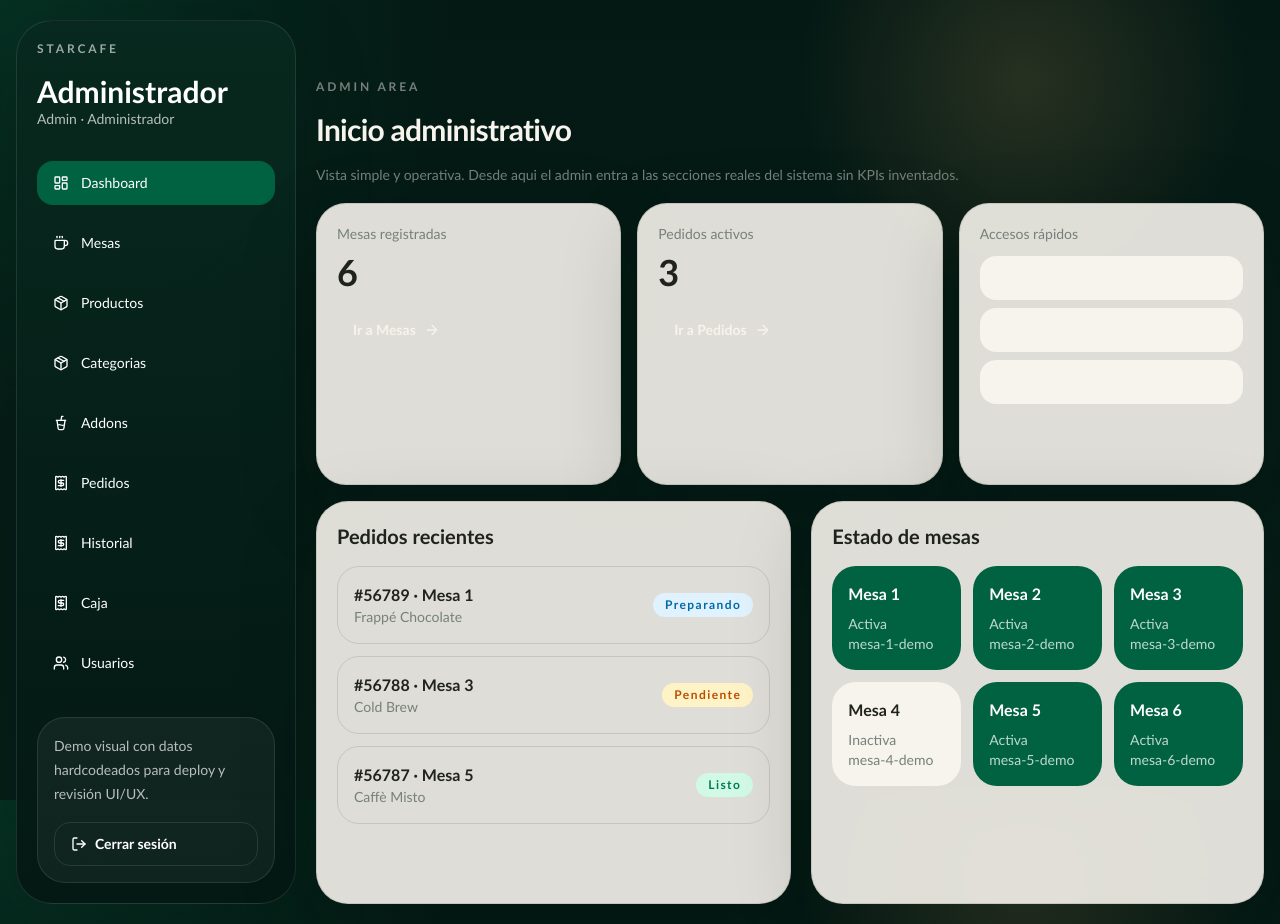
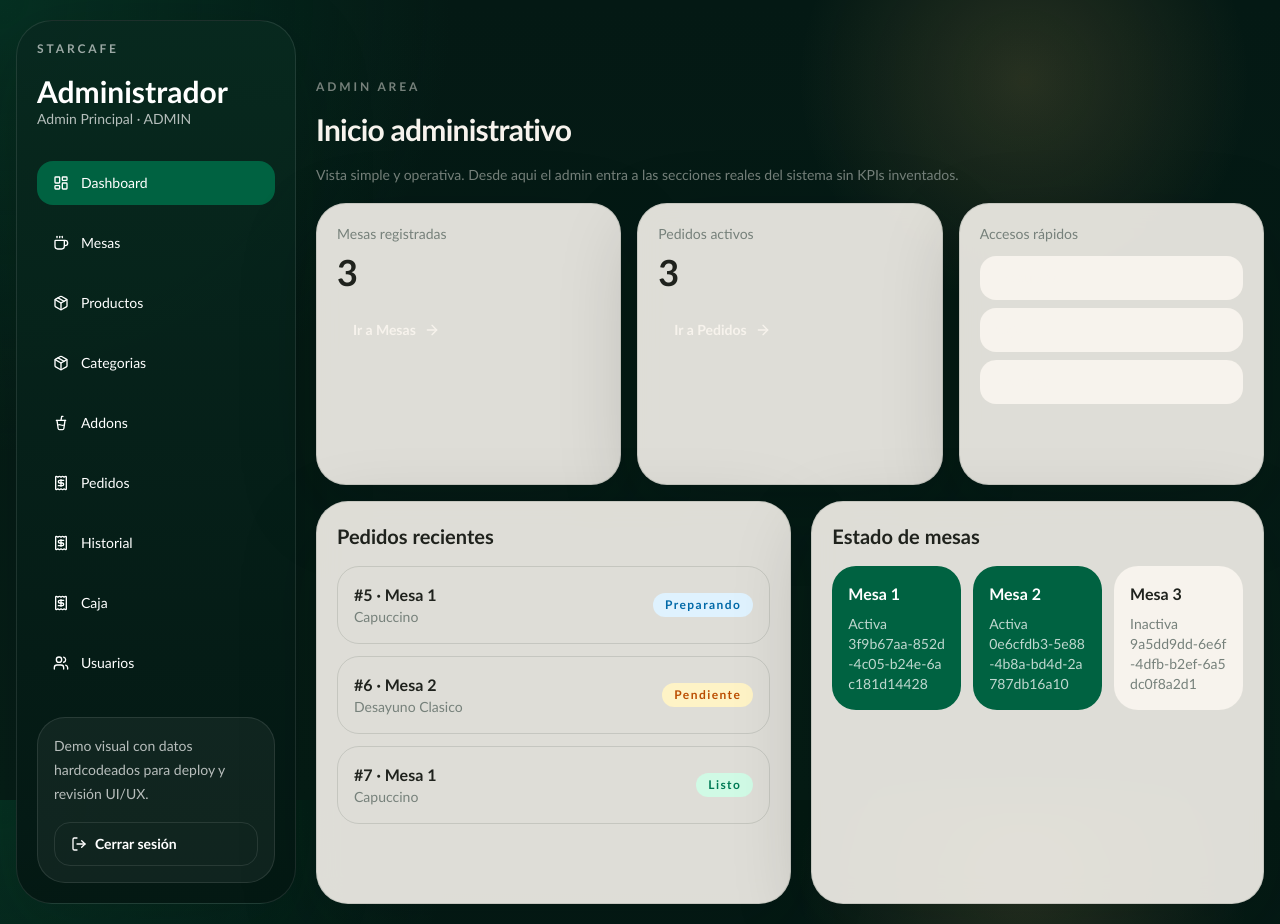
Before and after one commit to StarCafe/Frontend-SC, a Next.js app: page /admin/dashboard in a window 1280 px wide. Built offline with nearby package versions, Linux system fonts and the light colour scheme.

Commit message:
feat: fix the customer view.

```diff
--- a/src/modules/auth/presentation/components/login-form.tsx
+++ b/src/modules/auth/presentation/components/login-form.tsx
@@ -1,15 +1,37 @@
 "use client";
 
+import Link from "next/link";
 import { zodResolver } from "@hookform/resolvers/zod";
+import { Coffee, QrCode, ShieldCheck, UtensilsCrossed } from "lucide-react";
+import { useRouter } from "next/navigation";
 import { useForm } from "react-hook-form";
 import { toast } from "sonner";
-import Link from "next/link";
-import { Coffee, ShieldCheck } from "lucide-react";
 import { loginSchema, type LoginFormValues } from "@/modules/auth/application/schemas/login.schema";
 import { Button } from "@/shared/components/ui/button";
 import { Card } from "@/shared/components/ui/card";
 import { Input } from "@/shared/components/ui/input";
-import { useRouter } from "next/navigation";
+import { cn } from "@/shared/utils/cn";
+
+const accessOptions = [
+  {
+    key: "ADMIN",
+    label: "ADMIN",
+    href: "/admin/login",
+    icon: ShieldCheck,
+  },
+  {
+    key: "KITCHEN",
+    label: "KITCHEN",
+    href: "/kitchen/login",
+    icon: UtensilsCrossed,
+  },
+  {
+    key: "CLIENT",
+    label: "CLIENTE",
+    href: "/mesa/demo-qr-token",
+    icon: QrCode,
+  },
+] as const;
 
 export function LoginForm({
   role,
@@ -45,18 +67,39 @@ export function LoginForm({
             </div>
             <div>
               <h2 className="text-4xl font-semibold">StarCafe</h2>
-              <p className="text-white/70">Modern. Warm. Fast.</p>
+              <p className="text-white/70">Selecciona tu vista</p>
             </div>
           </div>
+
           <p className="max-w-lg text-lg leading-8 text-white/72">
-            Sistema premium para cafeterías con experiencia cálida para clientes, visibilidad total para administración y velocidad real en cocina.
+            Entra a la vista que quieras revisar para el deploy visual.
           </p>
+
           <div className="grid gap-4 sm:grid-cols-3">
-            {["Cálido", "Rápido", "Premium"].map((item) => (
-              <div key={item} className="rounded-[28px] border border-white/10 bg-white/5 p-4 text-center">
-                <p className="text-sm uppercase tracking-[0.16em] text-white/60">{item}</p>
-              </div>
-            ))}
+            {accessOptions.map((option) => {
+              const Icon = option.icon;
+              const active =
+                (role === "ADMIN" && option.key === "ADMIN") ||
+                (role === "KITCHEN" && option.key === "KITCHEN");
+
+              return (
+                <Link
+                  key={option.key}
+                  href={option.href}
+                  className={cn(
+                    "rounded-[28px] border p-4 text-center transition",
+                    active
+                      ? "border-[var(--color-accent)] bg-[var(--color-accent)]/18 text-white"
+                      : "border-white/10 bg-white/5 text-white/75 hover:bg-white/10",
+                  )}
+                >
+                  <div className="flex items-center justify-center gap-2">
+                    <Icon className="h-4 w-4" />
+                    <p className="text-sm uppercase tracking-[0.16em]">{option.label}</p>
+                  </div>
+                </Link>
+              );
+            })}
           </div>
         </div>
       </section>
@@ -80,7 +123,11 @@ export function LoginForm({
 
           <label className="section-grid gap-2">
             <span className="text-sm font-medium text-[var(--color-ink)]">Correo</span>
-            <Input type="email" placeholder={role === "ADMIN" ? "admin@starcafe.com" : "kitchen@starcafe.com"} {...form.register("email")} />
+            <Input
+              type="email"
+              placeholder={role === "ADMIN" ? "admin@starcafe.com" : "kitchen@starcafe.com"}
+              {...form.register("email")}
+            />
             {form.formState.errors.email ? (
               <span className="text-sm text-[var(--color-danger)]">{form.formState.errors.email.message}</span>
             ) : null}
@@ -94,20 +141,9 @@ export function LoginForm({
             ) : null}
           </label>
 
-          <div className="rounded-[24px] bg-[var(--color-surface)] p-4 text-sm text-[var(--color-muted)]">
-            Esta versión es totalmente hardcodeada para deploy visual. El botón solo navega entre pantallas demo.
-          </div>
-
           <Button className="w-full" disabled={form.formState.isSubmitting} type="submit">
             Ingresar al demo
           </Button>
-
-          <div className="flex flex-wrap items-center justify-between gap-3 text-sm text-[var(--color-muted)]">
-            <span>Cliente QR</span>
-            <Link className="font-semibold text-[var(--color-primary)]" href="/mesa/demo-qr-token">
-              Ver experiencia pública
-            </Link>
-          </div>
         </form>
       </Card>
     </div>
--- a/src/modules/public-ordering/presentation/components/public-ordering-screen.tsx
+++ b/src/modules/public-ordering/presentation/components/public-ordering-screen.tsx
@@ -4,9 +4,10 @@ import { useMemo, useState } from "react";
 import { ArrowLeft, Clock3, Plus, ShoppingBag, Star } from "lucide-react";
 import {
   demoMenuTabs,
-  demoOrders,
+  demoPublicTableSession,
+  demoPublicTableSessionEmpty,
+  demoPublicTableSessionFull,
   demoProducts,
-  demoTables,
 } from "@/shared/mock/starcafe-demo";
 import { Button } from "@/shared/components/ui/button";
 import { Card } from "@/shared/components/ui/card";
@@ -19,7 +20,12 @@ export function PublicOrderingScreen({ qrToken }: { qrToken: string }) {
   const [activeTab, setActiveTab] = useState("Todos");
   const [selectedId, setSelectedId] = useState(demoProducts[0]?.id ?? 1);
   const [cart, setCart] = useState<Record<number, number>>({ 1: 2, 2: 1 });
-  const table = demoTables.find((item) => item.qrToken === qrToken) ?? demoTables[0];
+  const session = qrToken === "0e6cfdb3-5e88-4b8a-bd4d-2a787db16a10"
+    ? demoPublicTableSessionFull
+    : qrToken === "demo-qr-token"
+      ? demoPublicTableSessionEmpty
+      : demoPublicTableSession;
+  const table = session.table;
   const selectedProduct = demoProducts.find((item) => item.id === selectedId) ?? demoProducts[0];
   const filteredProducts = activeTab === "Todos"
     ? demoProducts
@@ -48,8 +54,16 @@ export function PublicOrderingScreen({ qrToken }: { qrToken: string }) {
               </div>
               <div className="flex items-center gap-2 rounded-2xl bg-white/8 px-4 py-3 text-sm text-white/70">
                 <Clock3 className="h-4 w-4" />
-                Cupos restantes: 2
+                Cupos restantes: {session.remainingSlots}
               </div>
+            </div>
+
+            <div className="mt-4 rounded-[24px] bg-white/6 px-4 py-3 text-sm text-white/75">
+              {session.canCreateMoreOrders
+                ? session.activeOrdersCount > 0
+                  ? "Tienes pedidos en curso. Puedes seguir agregando productos."
+                  : "Empieza tu pedido desde esta mesa."
+                : "Esta mesa ya alcanzo el maximo de pedidos activos."}
             </div>
 
             <div className="mt-5 flex gap-3 overflow-x-auto pb-1">
@@ -150,7 +164,7 @@ export function PublicOrderingScreen({ qrToken }: { qrToken: string }) {
                 </div>
               </div>
               <div className="mt-4 grid gap-3">
-                {demoOrders.slice(0, 2).map((order) => (
+                {session.activeOrders.length ? session.activeOrders.map((order) => (
                   <div key={order.id} className="rounded-[22px] bg-white/6 p-4">
                     <div className="flex items-center justify-between gap-2">
                       <div>
@@ -160,7 +174,11 @@ export function PublicOrderingScreen({ qrToken }: { qrToken: string }) {
                       <StatusBadge status={order.status} label={order.shortStatus} />
                     </div>
                   </div>
-                ))}
+                )) : (
+                  <div className="rounded-[22px] bg-white/6 p-4 text-sm text-white/65">
+                    Aun no hay pedidos activos para esta mesa.
+                  </div>
+                )}
               </div>
             </Card>
           </div>
--- a/src/shared/components/ui/input.tsx
+++ b/src/shared/components/ui/input.tsx
@@ -5,7 +5,7 @@ export function Input({ className, ...props }: InputHTMLAttributes<HTMLInputElem
   return (
     <input
       className={cn(
-        "h-12 w-full rounded-2xl border border-[var(--color-border)] bg-white/90 px-4 text-sm outline-none transition placeholder:text-[var(--color-muted)] focus:border-[var(--color-primary)] focus:ring-4 focus:ring-[rgba(159,79,36,0.12)]",
+        "h-12 w-full rounded-2xl border border-[var(--color-border)] bg-white/90 px-4 text-sm text-[var(--color-ink)] caret-[var(--color-primary)] outline-none transition placeholder:text-[var(--color-muted)] focus:border-[var(--color-primary)] focus:ring-4 focus:ring-[rgba(159,79,36,0.12)]",
         className,
       )}
       {...props}
--- a/src/shared/mock/starcafe-demo.ts
+++ b/src/shared/mock/starcafe-demo.ts
@@ -1,4 +1,11 @@
-export type DemoStatus = "PENDING" | "PREPARING" | "READY" | "PAID" | "CANCELLED" | "ACTIVE" | "INACTIVE";
+export type DemoStatus =
+  | "PENDING"
+  | "PREPARING"
+  | "READY"
+  | "PAID"
+  | "CANCELLED"
+  | "ACTIVE"
+  | "INACTIVE";
 
 export interface DemoProduct {
   id: number;
@@ -40,209 +47,319 @@ export interface DemoOrder {
   items: DemoOrderItem[];
 }
 
+export interface DemoPublicTableSession {
+  table: DemoTable;
+  activeOrdersCount: number;
+  remainingSlots: number;
+  canCreateMoreOrders: boolean;
+  activeOrders: DemoOrder[];
+}
+
 export const demoPalette = [
   { name: "Verde principal", hex: "#006241" },
-  { name: "Verde oscuro", hex: "#13251F" },
   { name: "Crema", hex: "#F7F3ED" },
+  { name: "Carbón", hex: "#1E1E1E" },
   { name: "Caramelo", hex: "#C89A58" },
-  { name: "Carbón", hex: "#1E1E1E" },
   { name: "Verde suave", hex: "#E3E9E1" },
 ];
 
 export const demoAdminUser = {
-  name: "Admin",
-  roleLabel: "Administrador",
+  name: "Admin Principal",
+  roleLabel: "ADMIN",
   avatar: "A",
 };
 
 export const demoKitchenUser = {
-  name: "Camila",
-  roleLabel: "Kitchen lead",
-  avatar: "C",
+  name: "Cocina 1",
+  roleLabel: "KITCHEN",
+  avatar: "K",
 };
 
 export const demoStats = [
-  { label: "Ventas Totales", value: "$1,248.50", change: "+12.5% vs ayer" },
-  { label: "Pedidos", value: "48", change: "+8.3% vs ayer" },
-  { label: "Clientes", value: "76", change: "+5.2% vs ayer" },
-  { label: "Mesas Activas", value: "8", change: "de 20 mesas" },
+  { label: "Mesas activas", value: "2", change: "1 fuera de servicio" },
+  { label: "Pedidos activos", value: "3", change: "2 en mesa 1, 1 en mesa 2" },
+  { label: "Productos", value: "6", change: "1 no disponible" },
+  { label: "Usuarios", value: "4", change: "1 cocina inactiva" },
 ];
 
 export const demoProducts: DemoProduct[] = [
   {
     id: 1,
-    name: "Frappé Chocolate",
-    description: "Helado, cremoso y con un swirl oscuro de cacao.",
-    price: 17,
-    category: "Frappuccino",
-    accent: "from-[#5B371E] via-[#8C5B34] to-[#F2E2C6]",
-    subtitle: "32 unidades",
+    name: "Capuccino",
+    description: "Café con leche espumada.",
+    price: 12.5,
+    category: "Cafes",
+    accent: "from-[#7A5438] via-[#B78B67] to-[#F1DFC9]",
+    subtitle: "Disponible",
     available: true,
     featured: true,
   },
   {
     id: 2,
-    name: "Cold Brew",
-    description: "Café frío intenso, limpio y muy refrescante.",
-    price: 12,
-    category: "Frío",
-    accent: "from-[#241A15] via-[#432C1F] to-[#8C5A2E]",
-    subtitle: "28 unidades",
+    name: "Frappe de Oreo",
+    description: "Bebida fría con galleta oreo.",
+    price: 14,
+    category: "Frappes",
+    accent: "from-[#2E211E] via-[#5B433D] to-[#D8C2B4]",
+    subtitle: "Disponible",
     available: true,
   },
   {
     id: 3,
-    name: "Caffè Misto",
-    description: "Espresso balanceado con leche cremosa vaporizada.",
-    price: 14,
-    category: "Caliente",
-    accent: "from-[#A36A3F] via-[#C99565] to-[#F6E7CF]",
-    subtitle: "26 unidades",
+    name: "Desayuno Clasico",
+    description: "Café, jugo, huevos revueltos y tostadas.",
+    price: 20,
+    category: "Desayunos",
+    accent: "from-[#7D5723] via-[#C1934C] to-[#F4E2BE]",
+    subtitle: "Disponible",
     available: true,
   },
   {
     id: 4,
-    name: "Dragonfruit Refresher",
-    description: "Notas cítricas y frutales con acabado vibrante.",
-    price: 15,
-    category: "Refresco",
-    accent: "from-[#B2265D] via-[#E54C7F] to-[#F9CBD8]",
-    subtitle: "18 unidades",
+    name: "Sandwich con pollo crispy",
+    description: "Pan artesanal con pollo crispy y salsa de la casa.",
+    price: 12,
+    category: "Sandwiches",
+    accent: "from-[#6A4A2D] via-[#A57852] to-[#EED8C2]",
+    subtitle: "Disponible",
     available: true,
   },
   {
     id: 5,
-    name: "Caramel Frappe",
-    description: "Caramelo tostado con textura ligera y dulce.",
-    price: 16,
-    category: "Frappuccino",
-    accent: "from-[#8F5A22] via-[#C48C4A] to-[#F5DFC2]",
-    subtitle: "24 unidades",
-    available: true,
+    name: "Cafe Americano",
+    description: "Café americano de origen.",
+    price: 6,
+    category: "Cafes",
+    accent: "from-[#231A15] via-[#4A3529] to-[#BDA18A]",
+    subtitle: "No disponible",
+    available: false,
   },
   {
     id: 6,
-    name: "Cheesecake",
-    description: "Postre suave con frutos rojos y base crocante.",
-    price: 13,
-    category: "Postres",
-    accent: "from-[#7C2F38] via-[#D06A78] to-[#F7D7DC]",
-    subtitle: "14 unidades",
+    name: "Cafe Mocaccino",
+    description: "Café con chocolate y leche.",
+    price: 8,
+    category: "Cafes",
+    accent: "from-[#4A2F28] via-[#85574A] to-[#D8B8A7]",
+    subtitle: "Inactivo",
     available: false,
   },
 ];
 
 export const demoTables: DemoTable[] = [
-  { id: 1, tableNumber: 1, qrToken: "mesa-1-demo", qrUrl: "https://starcafe.app/mesa/mesa-1-demo", active: true },
-  { id: 2, tableNumber: 2, qrToken: "mesa-2-demo", qrUrl: "https://starcafe.app/mesa/mesa-2-demo", active: true },
-  { id: 3, tableNumber: 3, qrToken: "mesa-3-demo", qrUrl: "https://starcafe.app/mesa/mesa-3-demo", active: true },
-  { id: 4, tableNumber: 4, qrToken: "mesa-4-demo", qrUrl: "https://starcafe.app/mesa/mesa-4-demo", active: false },
-  { id: 5, tableNumber: 5, qrToken: "mesa-5-demo", qrUrl: "https://starcafe.app/mesa/mesa-5-demo", active: true },
-  { id: 6, tableNumber: 6, qrToken: "mesa-6-demo", qrUrl: "https://starcafe.app/mesa/mesa-6-demo", active: true },
+  {
+    id: 1,
+    tableNumber: 1,
+    qrToken: "3f9b67aa-852d-4c05-b24e-6ac181d14428",
+    qrUrl: "http://localhost:3000/mesa/3f9b67aa-852d-4c05-b24e-6ac181d14428",
+    active: true,
+  },
+  {
+    id: 2,
+    tableNumber: 2,
+    qrToken: "0e6cfdb3-5e88-4b8a-bd4d-2a787db16a10",
+    qrUrl: "http://localhost:3000/mesa/0e6cfdb3-5e88-4b8a-bd4d-2a787db16a10",
+    active: true,
+  },
+  {
+    id: 3,
+    tableNumber: 3,
+    qrToken: "9a5dd9dd-6e6f-4dfb-b2ef-6a5dc0f8a2d1",
+    qrUrl: "http://localhost:3000/mesa/9a5dd9dd-6e6f-4dfb-b2ef-6a5dc0f8a2d1",
+    active: false,
+  },
 ];
 
 export const demoOrders: DemoOrder[] = [
   {
-    id: 56789,
+    id: 5,
     table: "Mesa 1",
-    customerName: "Andrea",
-    createdAt: "2026-06-26T10:05:00.000Z",
-    total: 35.5,
+    customerName: "Luis",
+    createdAt: "2026-06-26T10:15:00Z",
+    total: 26,
     status: "PREPARING",
     shortStatus: "Preparando",
     items: [
-      { id: 1, productName: "Frappé Chocolate", quantity: 2, price: 17, notes: "Sin crema", status: "PREPARING" },
-      { id: 2, productName: "Cold Brew", quantity: 1, price: 12, status: "PENDING" },
+      {
+        id: 101,
+        productName: "Capuccino",
+        quantity: 1,
+        price: 12.5,
+        notes: "Sin azucar",
+        status: "READY",
+      },
+      {
+        id: 102,
+        productName: "Frappe de Oreo",
+        quantity: 1,
+        price: 14,
+        status: "PREPARING",
+      },
     ],
   },
   {
-    id: 56788,
-    table: "Mesa 3",
-    customerName: "Luis",
-    createdAt: "2026-06-26T09:58:00.000Z",
-    total: 24,
+    id: 6,
+    table: "Mesa 2",
+    customerName: "Maria",
+    createdAt: "2026-06-26T10:20:00Z",
+    total: 20,
     status: "PENDING",
     shortStatus: "Pendiente",
     items: [
-      { id: 3, productName: "Cold Brew", quantity: 1, price: 12, status: "PENDING" },
-      { id: 4, productName: "Americano", quantity: 1, price: 12, notes: "Muy caliente", status: "PENDING" },
+      {
+        id: 103,
+        productName: "Desayuno Clasico",
+        quantity: 1,
+        price: 20,
+        notes: "Sin mermelada",
+        status: "PENDING",
+      },
     ],
   },
   {
-    id: 56787,
-    table: "Mesa 5",
-    customerName: "María",
-    createdAt: "2026-06-26T09:53:00.000Z",
-    total: 42,
+    id: 7,
+    table: "Mesa 1",
+    customerName: "Lucia",
+    createdAt: "2026-06-26T10:05:00Z",
+    total: 12.5,
     status: "READY",
     shortStatus: "Listo",
     items: [
-      { id: 5, productName: "Caffè Misto", quantity: 3, price: 14, status: "READY" },
+      {
+        id: 104,
+        productName: "Capuccino",
+        quantity: 1,
+        price: 12.5,
+        status: "READY",
+      },
     ],
   },
 ];
 
 export const demoHistoryOrders: DemoOrder[] = [
   {
-    id: 55217,
+    id: 3,
+    table: "Mesa 1",
+    customerName: "Luis",
+    createdAt: "2026-06-26T09:00:00Z",
+    total: 18,
+    status: "CANCELLED",
+    shortStatus: "Cancelado",
+    items: [],
+  },
+  {
+    id: 4,
     table: "Mesa 2",
-    customerName: "Juan",
-    createdAt: "2026-06-25T21:15:00.000Z",
-    total: 29,
+    customerName: "Ana",
+    createdAt: "2026-06-26T08:30:00Z",
+    total: 24.5,
     status: "PAID",
     shortStatus: "Pagado",
-    items: [
-      { id: 6, productName: "Caramel Frappe", quantity: 1, price: 16, status: "READY" },
-      { id: 7, productName: "Cheesecake", quantity: 1, price: 13, status: "READY" },
-    ],
-  },
-  {
-    id: 55216,
-    table: "Mesa 6",
-    customerName: "Teresa",
-    createdAt: "2026-06-25T20:48:00.000Z",
-    total: 19,
-    status: "CANCELLED",
-    shortStatus: "Cancelado",
-    items: [{ id: 8, productName: "Cold Brew", quantity: 1, price: 12, status: "CANCELLED" }],
+    items: [],
   },
 ];
 
 export const demoCategories = [
-  { id: 1, name: "Calientes", description: "Espresso, cappuccino y mezclas cremosas", products: 8, status: "ACTIVE" as const },
-  { id: 2, name: "Fríos", description: "Cold brew y bebidas heladas", products: 6, status: "ACTIVE" as const },
-  { id: 3, name: "Postres", description: "Cheesecakes, brownies y bakery", products: 4, status: "ACTIVE" as const },
+  { id: 1, name: "Cafes", description: "Bebidas calientes", products: 3, status: "ACTIVE" as const },
+  { id: 2, name: "Frappes", description: "Bebidas frias con hielo", products: 1, status: "ACTIVE" as const },
+  { id: 3, name: "Desayunos", description: "Opciones para empezar el dia", products: 1, status: "ACTIVE" as const },
+  { id: 4, name: "Sandwiches", description: "Opciones saladas", products: 1, status: "ACTIVE" as const },
 ];
 
 export const demoAddons = [
-  { id: 1, name: "Shot extra", price: 3, appliesTo: "Bebidas calientes", status: "ACTIVE" as const },
-  { id: 2, name: "Leche vegetal", price: 2.5, appliesTo: "Toda la carta", status: "ACTIVE" as const },
-  { id: 3, name: "Jarabe vainilla", price: 2, appliesTo: "Frappes y lattes", status: "INACTIVE" as const },
+  { id: 1, name: "Leche deslactosada", price: 1.5, appliesTo: "Cafes", status: "ACTIVE" as const },
+  { id: 2, name: "Shot extra de espresso", price: 2, appliesTo: "Cafes", status: "ACTIVE" as const },
+  { id: 3, name: "Crema batida", price: 1, appliesTo: "Frappes", status: "ACTIVE" as const },
+  { id: 4, name: "Queso extra", price: 2.5, appliesTo: "Sandwiches", status: "ACTIVE" as const },
 ];
 
 export const demoUsers = [
   { id: 1, name: "Admin Principal", email: "admin@starcafe.com", role: "ADMIN", status: "ACTIVE" as const },
-  { id: 2, name: "Camila Rojas", email: "kitchen@starcafe.com", role: "KITCHEN", status: "ACTIVE" as const },
-  { id: 3, name: "Carlos Vega", email: "cashier@starcafe.com", role: "ADMIN", status: "INACTIVE" as const },
+  { id: 2, name: "Cocina 1", email: "kitchen@starcafe.com", role: "KITCHEN", status: "ACTIVE" as const },
+  { id: 3, name: "Admin Secundario", email: "admin2@starcafe.com", role: "ADMIN", status: "ACTIVE" as const },
+  { id: 4, name: "Cocina 2", email: "kitchen2@starcafe.com", role: "KITCHEN", status: "INACTIVE" as const },
 ];
 
 export const demoCashierResults = [
-  { id: 56789, table: "Mesa 1", customer: "Andrea", status: "READY" as const, total: "$38.50" },
-  { id: 56787, table: "Mesa 5", customer: "María", status: "PAID" as const, total: "$42.00" },
+  { id: 5, table: "Mesa 1", customer: "Luis", status: "PREPARING" as const, total: "S/ 26.00" },
+  { id: 6, table: "Mesa 2", customer: "Maria", status: "PENDING" as const, total: "S/ 20.00" },
+  { id: 4, table: "Mesa 2", customer: "Ana", status: "PAID" as const, total: "S/ 24.50" },
 ];
 
-export const demoMenuTabs = ["Todos", "Caliente", "Frío", "Refresco", "Frappuccino", "Postres"];
+export const demoMenuTabs = ["Todos", "Cafes", "Frappes", "Desayunos", "Sandwiches"];
 
 export const demoCategoryBreakdown = [
-  { label: "Bebidas", value: "62%", color: "#006241" },
-  { label: "Alimentos", value: "28%", color: "#C89A58" },
-  { label: "Postres", value: "10%", color: "#A9BEAE" },
+  { label: "Cafes", value: "50%", color: "#006241" },
+  { label: "Frappes", value: "17%", color: "#C89A58" },
+  { label: "Desayunos", value: "17%", color: "#A9BEAE" },
+  { label: "Sandwiches", value: "16%", color: "#6E8B74" },
 ];
 
 export const demoExperiencePillars = [
-  "Diseño moderno y premium",
-  "100% responsivo",
-  "Experiencia intuitiva",
+  "Admin operativo",
+  "Kitchen rapido",
+  "Cliente mobile-first",
   "Estados claros",
-  "Sistema completo",
+  "Deploy visual",
 ];
+
+export const demoPublicTableSession: DemoPublicTableSession = {
+  table: demoTables[0],
+  activeOrdersCount: 2,
+  remainingSlots: 1,
+  canCreateMoreOrders: true,
+  activeOrders: [demoOrders[0], demoOrders[2]],
+};
+
+export const demoPublicTableSessionFull: DemoPublicTableSession = {
+  table: demoTables[1],
+  activeOrdersCount: 3,
+  remainingSlots: 0,
+  canCreateMoreOrders: false,
+  activeOrders: [
+    {
+      id: 8,
+      table: "Mesa 2",
+      customerName: "Carlos",
+      createdAt: "2026-06-26T10:25:00Z",
+      total: 12,
+      status: "PENDING",
+      shortStatus: "Pendiente",
+      items: [],
+    },
+    {
+      id: 9,
+      table: "Mesa 2",
+      customerName: "Rosa",
+      createdAt: "2026-06-26T10:10:00Z",
+      total: 14,
+      status: "PREPARING",
+      shortStatus: "Preparando",
+      items: [],
+    },
+    {
+      id: 10,
+      table: "Mesa 2",
+      customerName: "Diego",
+      createdAt: "2026-06-26T09:55:00Z",
+      total: 20,
+      status: "READY",
+      shortStatus: "Listo",
+      items: [],
+    },
+  ],
+};
+
+export const demoPublicTableSessionEmpty: DemoPublicTableSession = {
+  table: {
+    id: 4,
+    tableNumber: 4,
+    qrToken: "demo-qr-token",
+    qrUrl: "http://localhost:3000/mesa/demo-qr-token",
+    active: true,
+  },
+  activeOrdersCount: 0,
+  remainingSlots: 3,
+  canCreateMoreOrders: true,
+  activeOrders: [],
+};
```
Also changed, not shown: src/app/globals.css (+12 -0 lines), src/app/page.tsx (+2 -130 lines).
